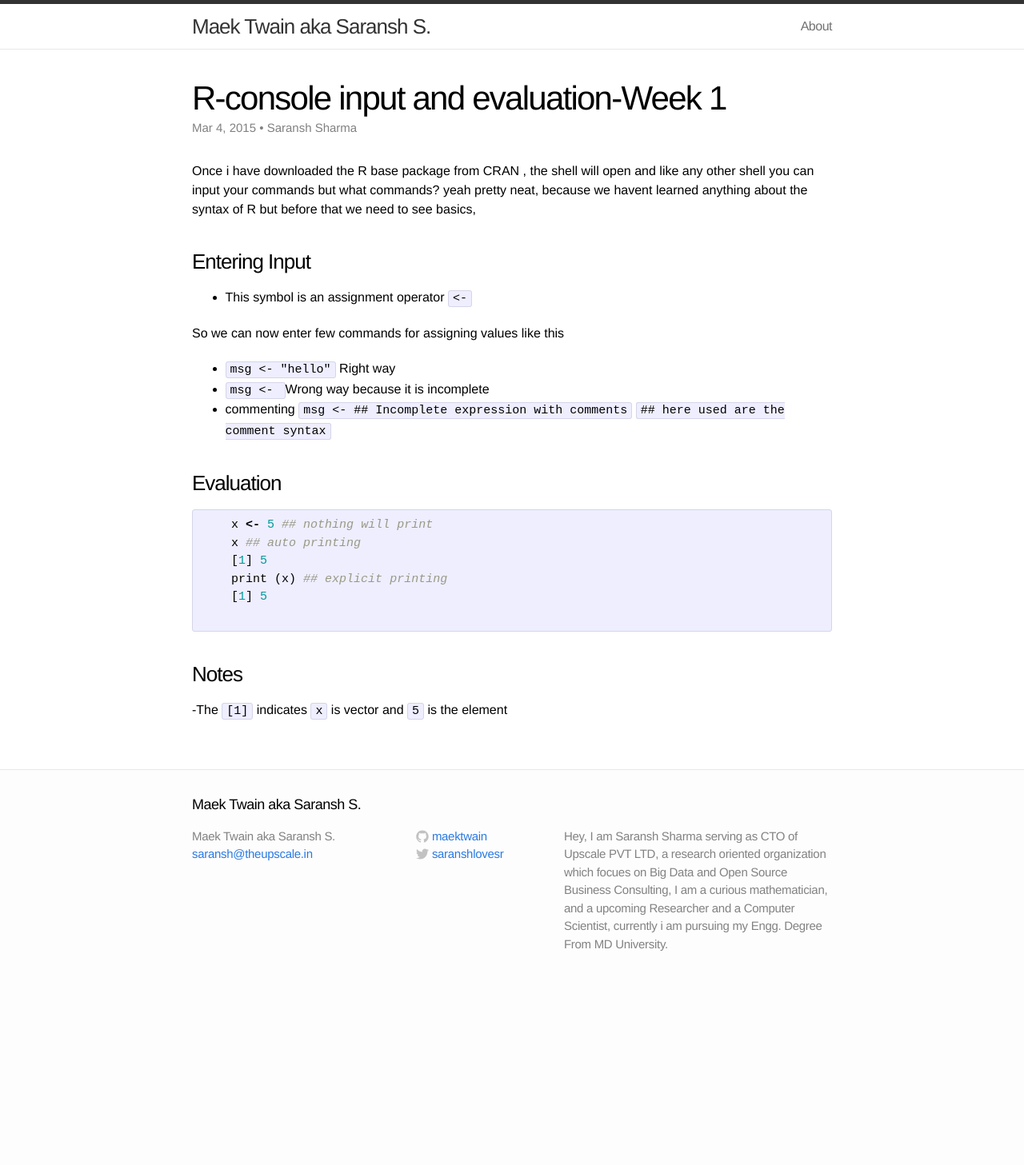
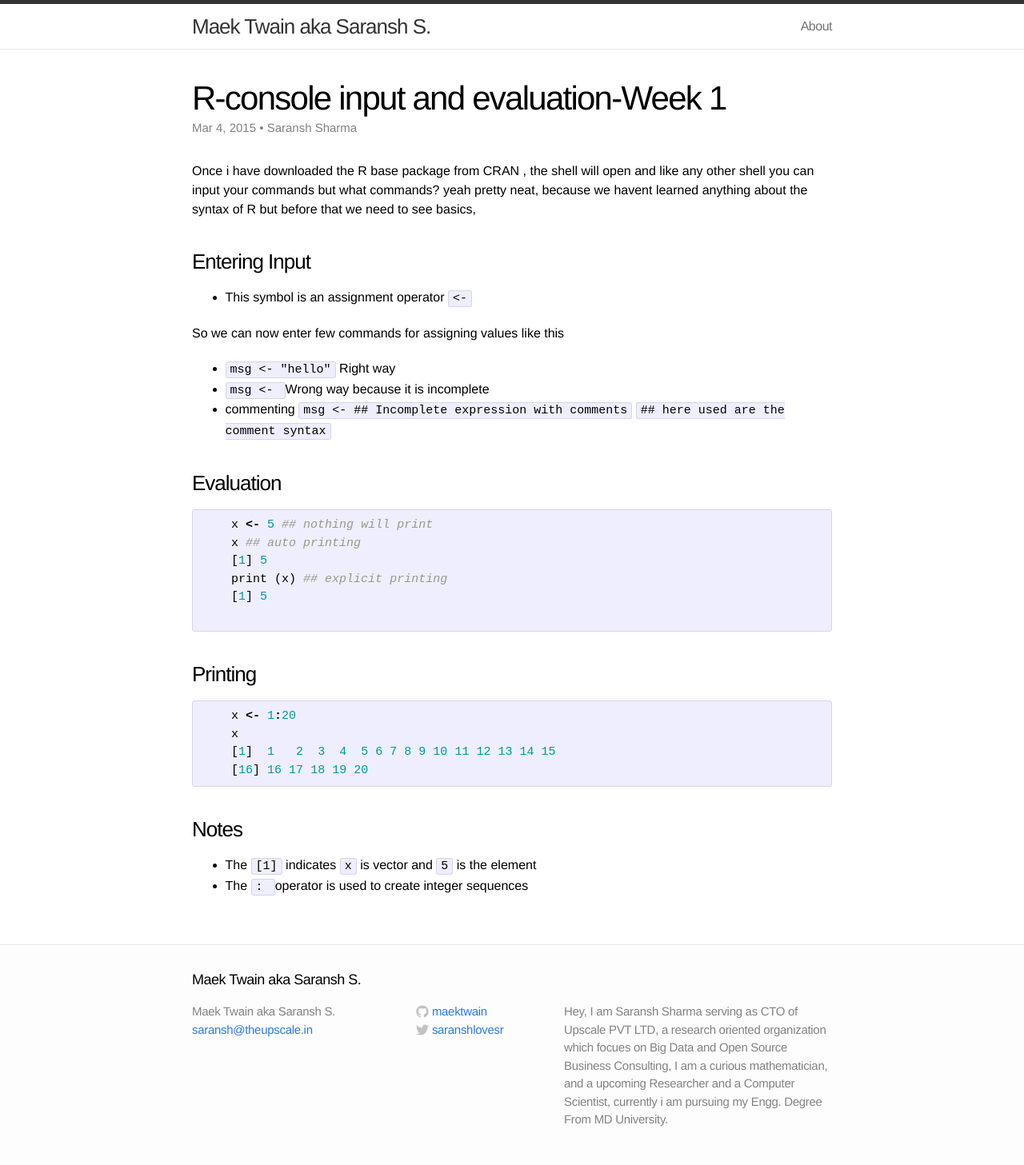
Before and after one commit to theupscale/maektwain.github.io, a Jekyll site: the page built from _posts/2015-03-04-week-one-several-modules.markdown, in a window 1280 px wide. Shown: the whole page at 80% size. Built offline with Jekyll 4.4.1, drawn with Linux system fonts in a browser that asks for light colours; before the commit the page ends 1237 px from its top, so only the background shows below that.

Commit message:
First Code

```diff
--- a/_posts/2015-03-04-week-one-several-modules.markdown
+++ b/_posts/2015-03-04-week-one-several-modules.markdown
@@ -30,7 +30,20 @@ So we can now enter few commands for assigning values like this
 
 {% endhighlight %}
 
+###Printing
+{% highlight R %}
+    x <- 1:20
+    x
+    [1]  1   2  3  4  5 6 7 8 9 10 11 12 13 14 15
+    [16] 16 17 18 19 20
+
+{% endhighlight %}
+
+
+
+
 
 ###Notes
 
--The `[1]` indicates `x` is vector and `5` is the element
+- The `[1]` indicates `x` is vector and `5` is the element
+- The  `: `operator is used to create integer sequences
```
Also changed, not shown: .c9/metadata/workspace/_posts/2015-03-04-week-one-several-modules.markdown, 1 other file.
